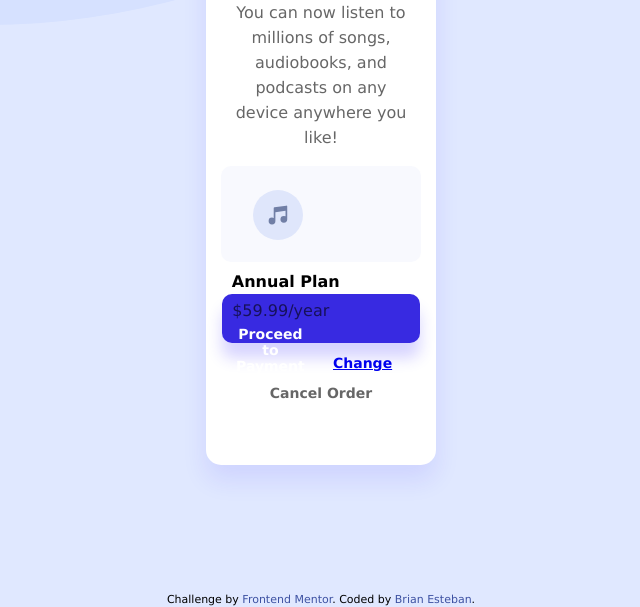
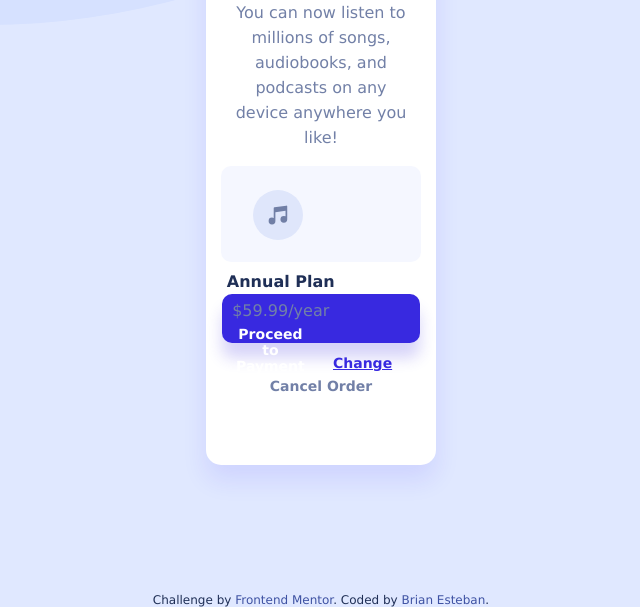
Before and after one commit to WoofyWooferz/order-summary, a plain HTML site: page index.html in a window 1280 px wide. Shown: the part 363-970 px from the top of the page, without its empty margins (319-959 px from the left). Drawn offline with Linux system fonts and the light colour scheme.

Commit message:
Progress 3

```diff
--- a/css/main.css
+++ b/css/main.css
@@ -1,13 +1,15 @@
 * {
     margin: 0px;
     text-decoration: none;
-    font-family: Verdana;
 }
 body {
-    background-color: #E0E8FF;
+    background-color: hsl(225, 100%, 94%);
     background-image: url(../images/pattern-background-desktop.svg);
     background-repeat: no-repeat;
     background-size: contain;
+    font-family: "Red Hat Display", Verdana, Arial;
+    font-size: 16px;
+    font-weight: 500;
 }
 
 /*Order Summary Card*/
@@ -25,22 +27,23 @@ body {
 }
 
 /*Order Details*/
-.order-details {
+div.order-details {
     margin: 50% auto;
     width: 100%;
     position: absolute;
     text-align: center;
 }
-.order-details h1 {
+h1.order-details {
     margin: 2em 1em auto;
-    font-weight: bold;
+    font-weight: 900;
     font-size: 24px;
+    color: hsl(223, 47%, 23%);
 }
-.order-details p {
+p.order-details {
     margin: 1em auto;
     width: 80%;
     line-height: 25px;
-    color: rgba(0, 0, 0, 0.6);
+    color: hsl(224, 23%, 55%);
 }
 
 /*Order Package Plan*/
@@ -50,16 +53,21 @@ body {
     width: 80%;
     height: 5em;
     border-radius: 10px;
-    background-color: #F8F9FE;
+    background-color: hsl(225, 100%, 98%);
 }
-.package-container a {
+a#plan-change:link, a#plan-change:visited {
     margin: 1em 1.5em;
     position: relative;
     top: 15px;
     float: right;
-    font-weight: bold;
+    font-weight: 700;
     font-size: 14px;
+    color: hsl(245, 75%, 52%);
     text-decoration: underline;
+}
+a#plan-change:hover, a#plan-change:active {
+    color: hsl(245, 75%, 65%);
+    text-decoration: none;
 }
 .package-icon {
     margin: 1em 1.5em;
@@ -76,45 +84,58 @@ body {
 }
 #plan-name {
     position: relative;
-    right: 5px;
-    font-weight: bold;
+    right: 10px;
     font-size: 16px;
+    font-weight: 900;
+    color: hsl(223, 47%, 23%);
 }
 #plan-price {
     position: relative;
     top: 10px;
     right: 10px;
     font-size: 16px;
-    color: rgba(0, 0, 0, 0.6);
+    color: hsl(224, 23%, 55%);
 }
 
 /*Order Buttons*/
-.button-proceed {
+a#button-proceed:link, a#button-proceed:visited {
     display: block;
     margin: 1em auto;
     padding: 1em 0.5em 0.5em 0.5em;
     width: 80%;
     height: 2em;
     border-radius: 10px;
-    background-color: #382AE1;
+    background-color: hsl(245, 75%, 52%);
     font-size: 14px;
-    font-weight: bold;
+    font-weight: 700;
     color: #FFFFFF;
-    box-shadow: 0px 15px 15px rgba(56, 42, 255, 0.2);
+    box-shadow: 0px 15px 15px hsla(245, 75%, 52%, 0.2);
 }
-.button-cancel {
+a#button-proceed:hover, a#button-proceed:active {
+    background-color: hsl(245, 75%, 65%);
+    box-shadow: 0px 15px 15px hsla(245, 75%, 65%, 0.2);
+}
+a#button-cancel:link, a#button-cancel:visited {
     display: block;
-    margin: 3em auto 1em auto;
+    margin: 2.5em auto 1em auto;
     font-size: 14px;
-    font-weight: bold;
-    color: rgba(0, 0, 0, 0.6);
+    font-weight: 900;
+    color: hsl(224, 23%, 55%);
+}
+a#button-cancel:hover, a#button-cancel:active {
+    color: hsl(223, 47%, 23%);
 }
 
 /*Footer - Attribution*/
-.attribution {
+div.attribution {
     margin: auto;
-    font-size: 11px; text-align: center;
+    font-size: 12px;
+    color: hsl(223, 47%, 23%);
+    text-align: center;
 }
-.attribution a {
+a.attribution:link, a.attribution:visited {
     color: hsl(228, 45%, 44%);
 }
+a.attribution:hover, a.attribution:active {
+    color: hsl(245, 75%, 52%);
+}
--- a/index.html
+++ b/index.html
@@ -12,10 +12,10 @@
 <body>
 <div class="order-container">
   <div class="order-details">
-    <h1>
+    <h1 class="order-details">
       Order Summary
     </h1>
-    <p>
+    <p class="order-details">
       You can now listen to millions of songs, audiobooks, and podcasts on any
       device anywhere you like!
     </p>
@@ -25,15 +25,15 @@
         <div id="plan-name">Annual Plan</div>
         <div id="plan-price">$59.99/year</div>
       </div>
-      <a href="#">Change</a>
+      <a id="plan-change" href="#">Change</a>
     </div>
-    <a class="button-proceed" href="#">Proceed to Payment</a>
-    <a class="button-cancel" href="#">Cancel Order</a>
+    <a id="button-proceed" href="#">Proceed to Payment</a>
+    <a id="button-cancel" href="#">Cancel Order</a>
   </div>
 </div>
 <div class="attribution">
-  Challenge by <a href="https://www.frontendmentor.io?ref=challenge" target="_blank">Frontend Mentor</a>.
-  Coded by <a href="#">Brian Esteban</a>.
+  Challenge by <a class="attribution" href="https://www.frontendmentor.io?ref=challenge" target="_blank">Frontend Mentor</a>.
+  Coded by <a class="attribution" href="#">Brian Esteban</a>.
 </div>
 </body>
 </html>
```
